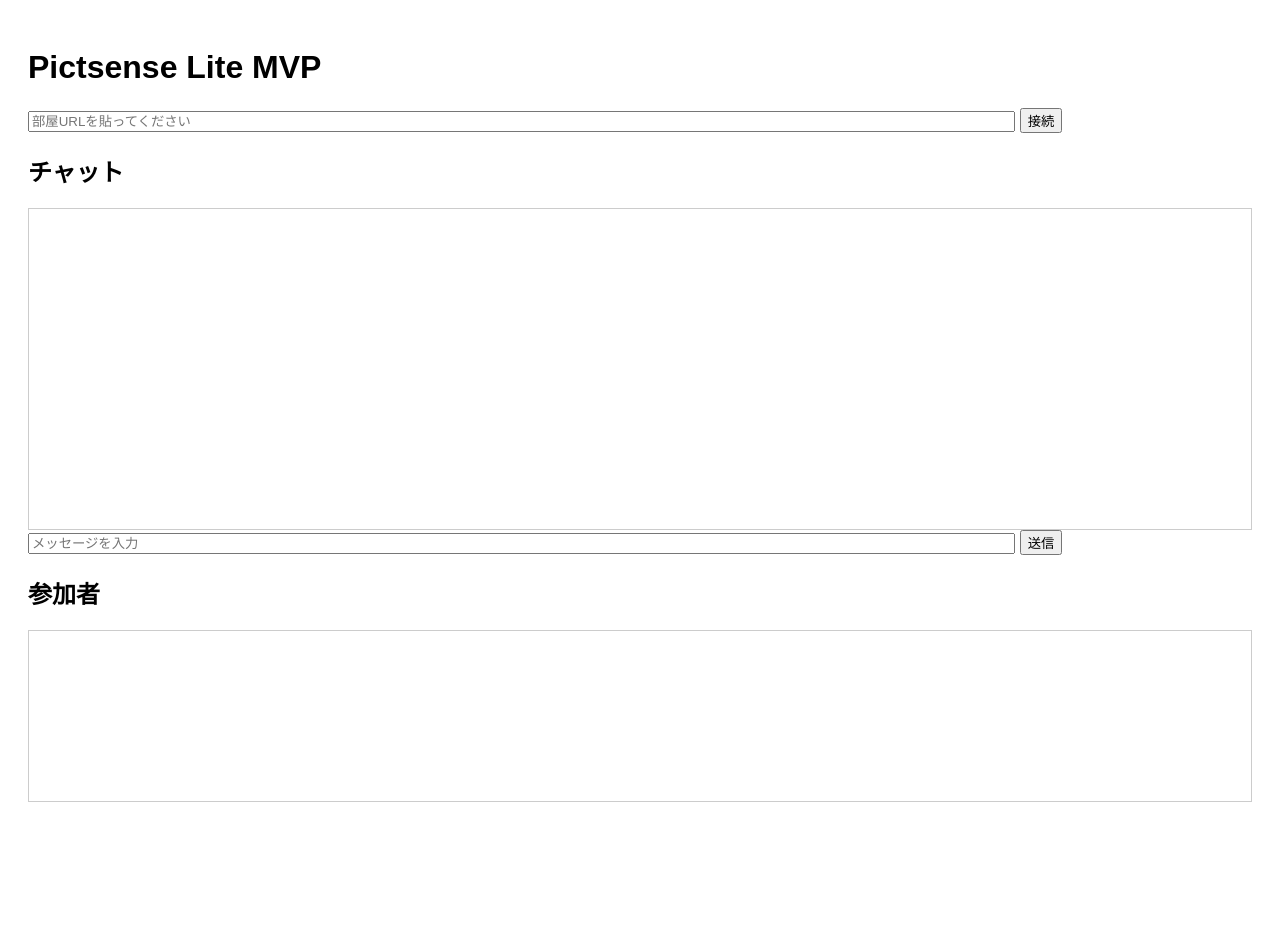
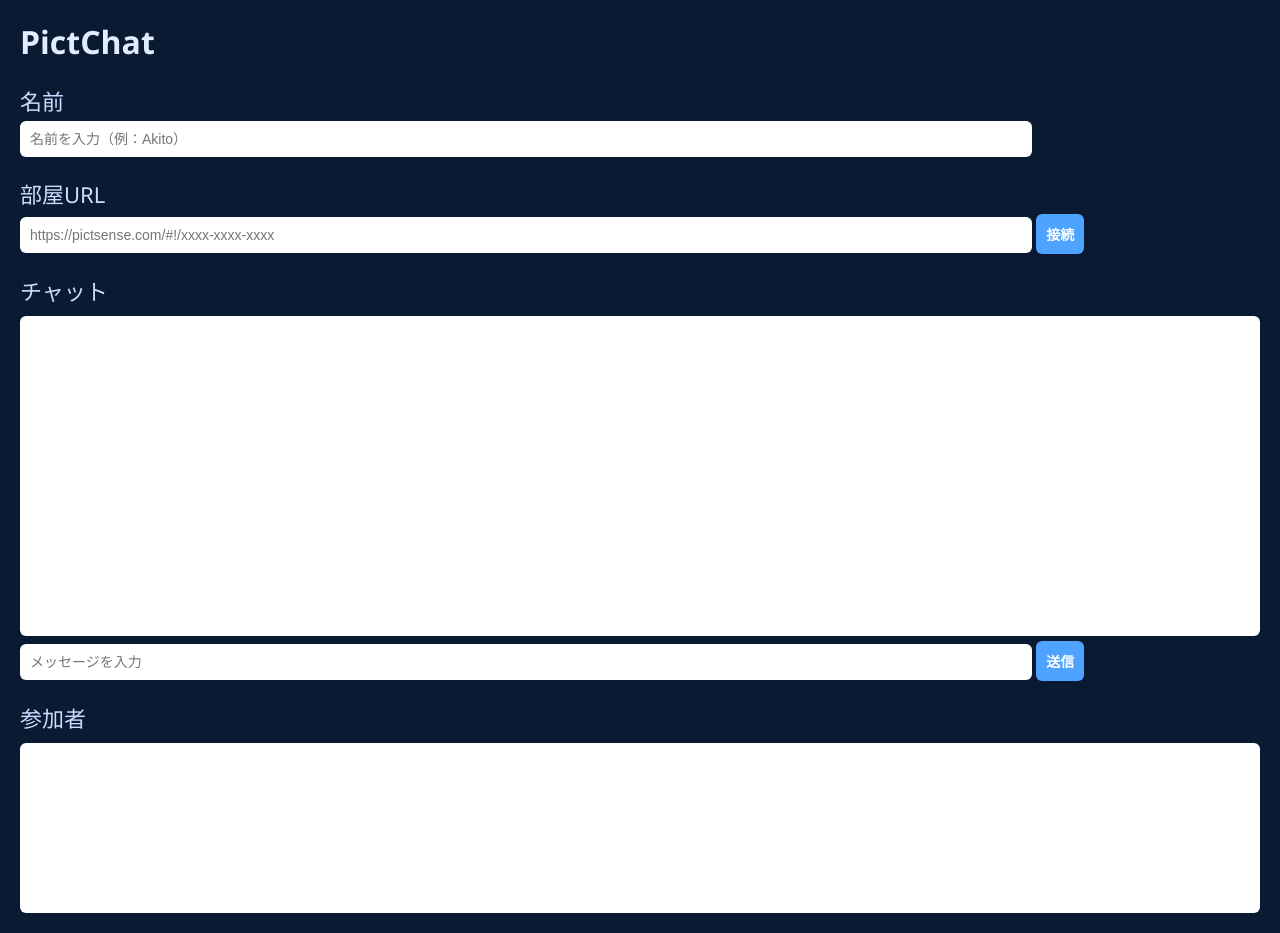
Before and after one commit to Akito5928/PictChat, a plain HTML site: page index.html in a window 1280 px wide. Before the commit the page ends 830 px from the top, so only its background shows below. Drawn offline with Linux system fonts and the light colour scheme.

Commit message:
初期パケットの受け取りミス

```diff
--- a/app.js
+++ b/app.js
@@ -1,17 +1,21 @@
 let ws = null;
 const users = {};
 let ownerID = null;
+let myName = "";
 
+// rid抽出
 function extractRid(url) {
   return url.split("#!/")[1];
 }
 
+// チャット表示
 function addChat(name, text) {
   const div = document.getElementById("chat");
   div.innerHTML += `<div><b>${name}:</b> ${text}</div>`;
   div.scrollTop = div.scrollHeight;
 }
 
+// 参加者表示
 function renderUsers() {
   const div = document.getElementById("users");
   div.innerHTML = "";
@@ -22,20 +26,51 @@ function renderUsers() {
   }
 }
 
+// 接続ボタン
 document.getElementById("connectBtn").onclick = () => {
   const url = document.getElementById("roomUrl").value;
+  myName = document.getElementById("myName").value || "名無し";
   const rid = extractRid(url);
 
   ws = new WebSocket(
     `wss://wl.pictsense.com/socket.io/?rid=${rid}&EIO=4&transport=websocket`
   );
 
+  ws.onopen = () => {
+    console.log("WebSocket connected");
+  };
+
   ws.onmessage = (e) => {
-    if (!e.data.startsWith("42")) return;
+    const data = e.data;
 
-    const payload = JSON.parse(e.data.slice(2));
+    // 0{...} → Socket.IO handshake
+    if (data.startsWith("0")) {
+      console.log("Handshake:", data);
+      return;
+    }
+
+    // 40 → WebSocket transport ready
+    if (data === "40") {
+      console.log("Transport ready");
+
+      // ★ 名前送信（必須）
+      ws.send(`42["setName","${myName}"]`);
+      return;
+    }
+
+    // ping/pong
+    if (data === "2") {
+      ws.send("3");
+      return;
+    }
+
+    // 42[...] イベント
+    if (!data.startsWith("42")) return;
+
+    const payload = JSON.parse(data.slice(2));
     const event = payload[0];
 
+    // 初期データ
     if (event === "initRoom push") {
       const info = payload[1];
       ownerID = info.ownerID;
@@ -45,35 +80,47 @@ document.getElementById("connectBtn").onclick = () => {
       });
 
       renderUsers();
+      return;
     }
 
+    // 新規入室
     if (event === "newUser push") {
       const u = payload[1];
       users[u.uid] = u.userName;
       renderUsers();
+      return;
     }
 
+    // 退出
     if (event === "userLeave push") {
       delete users[payload[1]];
       renderUsers();
+      return;
     }
 
+    // オーナー変更
     if (event === "changeOwner push") {
       ownerID = payload[1];
       renderUsers();
+      return;
     }
 
+    // チャット
     if (event === "chat push") {
       const uid = payload[1];
       const text = payload[2];
       const name = users[uid] || "(unknown)";
       addChat(name, text);
+      return;
     }
   };
 };
 
+// チャット送信
 document.getElementById("sendBtn").onclick = () => {
   const text = document.getElementById("msg").value;
+  if (!ws || ws.readyState !== 1) return;
+
   ws.send(`42["chat send","${text}",${Date.now()}]`);
   document.getElementById("msg").value = "";
 };
--- a/index.html
+++ b/index.html
@@ -2,28 +2,95 @@
 <html lang="ja">
 <head>
   <meta charset="UTF-8">
-  <title>Pictsense Lite MVP</title>
+  <title>PictChat - Pictsense 外部クライアント</title>
   <script defer src="app.js"></script>
+
   <style>
-    body { font-family: sans-serif; padding: 20px; }
-    #chat { border: 1px solid #ccc; height: 300px; overflow-y: auto; padding: 10px; }
-    #users { border: 1px solid #ccc; height: 150px; overflow-y: auto; padding: 10px; margin-top: 10px; }
+    body {
+      font-family: "Segoe UI", sans-serif;
+      background: #0b1a33; /* 濃紺 */
+      color: #ffffff;
+      padding: 20px;
+      margin: 0;
+    }
+
+    h1 {
+      margin-top: 0;
+      font-size: 32px;
+      font-weight: 600;
+      color: #e0ecff;
+    }
+
+    input, button {
+      padding: 10px;
+      border-radius: 6px;
+      border: none;
+      font-size: 14px;
+      margin-top: 5px;
+    }
+
+    input {
+      width: 80%;
+      background: #ffffff;
+      color: #000000;
+    }
+
+    button {
+      background: #4da3ff;
+      color: #ffffff;
+      cursor: pointer;
+      font-weight: bold;
+    }
+
+    button:hover {
+      background: #6bb6ff;
+    }
+
+    #chat, #users {
+      background: #ffffff;
+      color: #000000;
+      border-radius: 6px;
+      padding: 10px;
+      overflow-y: auto;
+      margin-top: 10px;
+    }
+
+    #chat {
+      height: 300px;
+    }
+
+    #users {
+      height: 150px;
+    }
+
+    .section-title {
+      margin-top: 20px;
+      font-size: 22px;
+      color: #c8ddff;
+    }
   </style>
 </head>
+
 <body>
 
-  <h1>Pictsense Lite MVP</h1>
+  <h1>PictChat</h1>
 
-  <input id="roomUrl" placeholder="部屋URLを貼ってください" style="width: 80%;">
-  <button id="connectBtn">接続</button>
+  <div>
+    <div class="section-title">名前</div>
+    <input id="myName" placeholder="名前を入力（例：Akito）">
 
-  <h2>チャット</h2>
+    <div class="section-title">部屋URL</div>
+    <input id="roomUrl" placeholder="https://pictsense.com/#!/xxxx-xxxx-xxxx">
+    <button id="connectBtn">接続</button>
+  </div>
+
+  <div class="section-title">チャット</div>
   <div id="chat"></div>
 
-  <input id="msg" placeholder="メッセージを入力" style="width: 80%;">
+  <input id="msg" placeholder="メッセージを入力">
   <button id="sendBtn">送信</button>
 
-  <h2>参加者</h2>
+  <div class="section-title">参加者</div>
   <div id="users"></div>
 
 </body>
```
